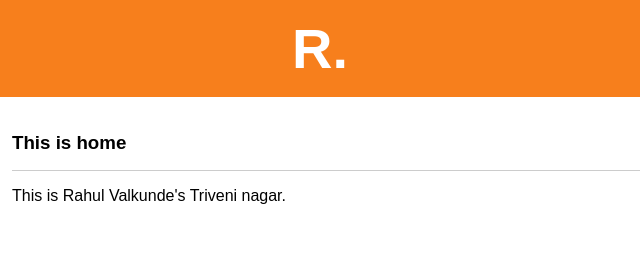
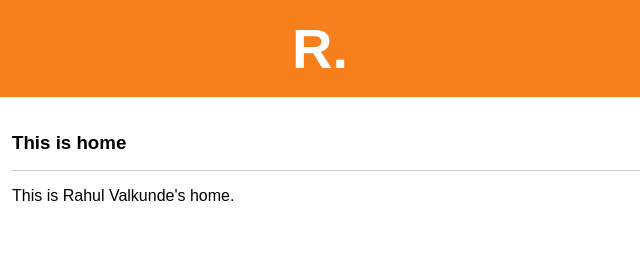
Before and after one commit to rahulvalkunde/cicd1, a plain HTML site: page index.html in a window 1280 px wide. Shown: the top 277 px of the page, 320-960 px from the left. Drawn offline with Linux system fonts and the light colour scheme.

Commit message:
Update index.html

```diff
--- a/index.html
+++ b/index.html
@@ -17,7 +17,7 @@
             <section class="main-content-body">
                 <h3>This is home</h3>
                 <diV>
-                    This is Rahul Valkunde's Triveni nagar.
+                    This is Rahul Valkunde's home.
                 </diV>
             </section>
         </div>
```
